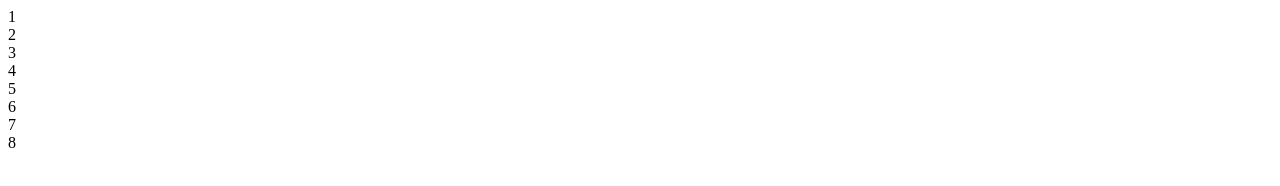
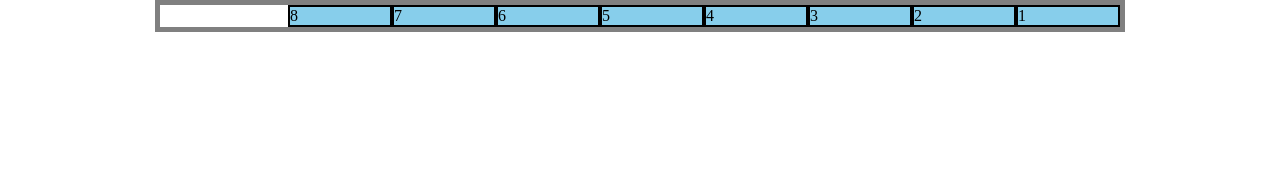
Before and after one commit to armanhasan609/flexbox, a plain HTML site: page index.html in a window 1280 px wide. Drawn offline with Linux system fonts and the light colour scheme.

Commit message:
Flexbox display and Flex-diretion practice

```diff
--- a/css/style.css
+++ b/css/style.css
@@ -0,0 +1,21 @@
+*{
+    padding: 0;
+    margin: 0;
+}
+.flex-container{
+    width: 960px;
+    margin: 0 auto;
+    border: 5px solid gray;
+    display: flex;
+    flex-direction: column;
+    flex-direction: row;
+    flex-direction: row-reverse;
+
+
+}
+.flex-item{
+    background-color: skyblue;
+    border: 2px solid black;
+    width: 100px;
+
+}
--- a/index.html
+++ b/index.html
@@ -4,6 +4,7 @@
     <meta charset="UTF-8">
     <meta name="viewport" content="width=device-width, initial-scale=1.0">
     <title>Document</title>
+    <link rel="stylesheet" href="css/style.css">
 </head>
 <body>
     <div class="flex-container">
```
